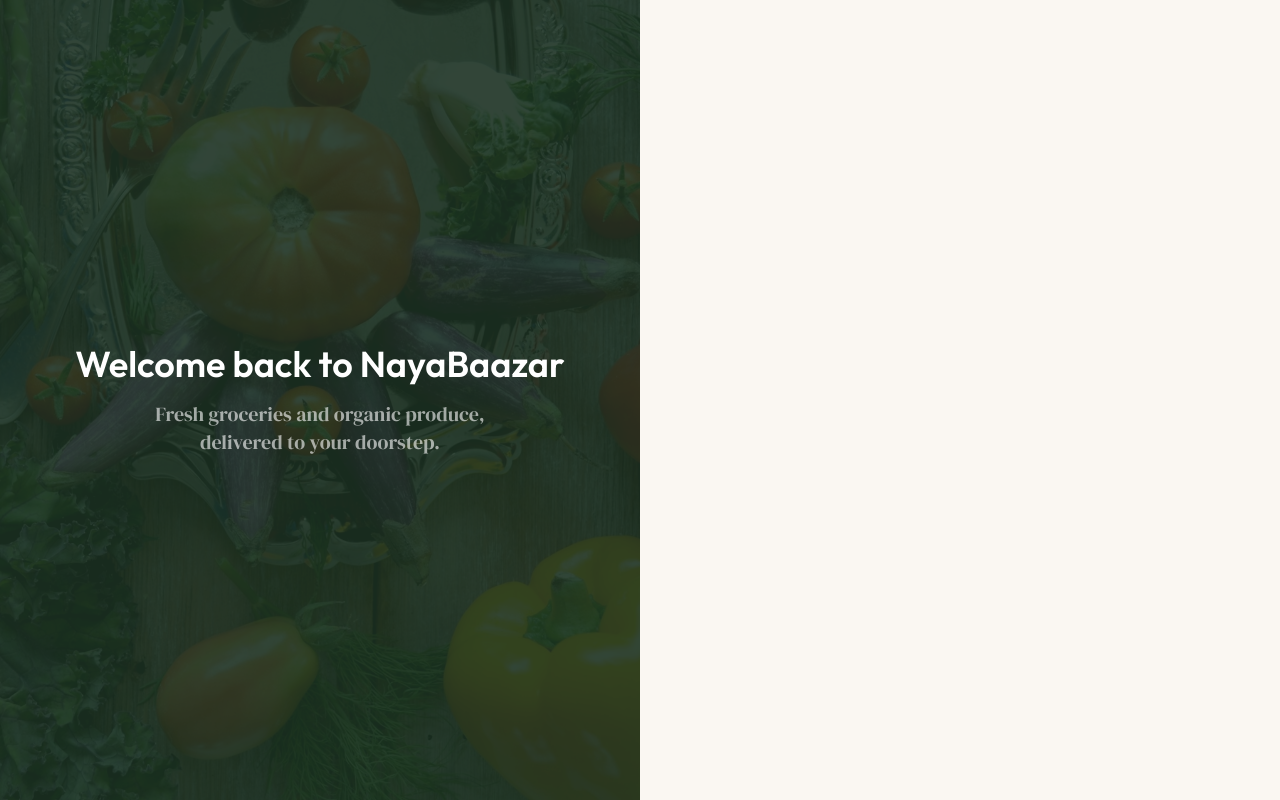
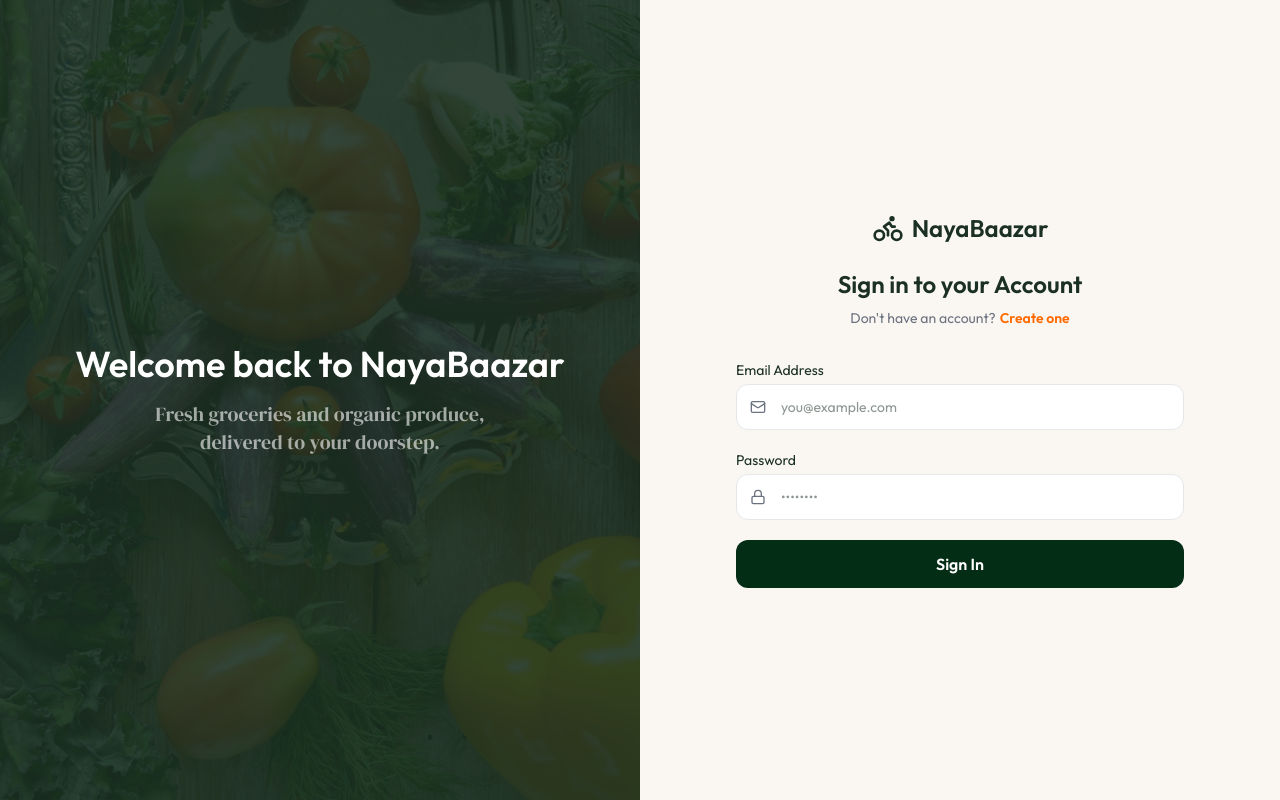
Before and after one commit to NikhilTamang/grocery-ecommerce, a React (Vite) app in the folder client/: page /login in a window 1280 px wide. Built offline with nearby package versions, Linux system fonts and the light colour scheme.

Commit message:
login/register page design

```diff
--- a/client/src/pages/Login.tsx
+++ b/client/src/pages/Login.tsx
@@ -1,5 +1,13 @@
 import { useState } from "react";
 import { heroSectionData } from "../assets/assets";
+import { Link } from "react-router-dom";
+import {
+  BikeIcon,
+  Loader2Icon,
+  LockIcon,
+  MailIcon,
+  UserIcon,
+} from "lucide-react";
 
 const Login = () => {
   const [isLoginState, setIsLoginState] = useState(true);
@@ -36,7 +44,93 @@
       {/* Right Side */}
       <div className="flex-1 flex-center px-4 py-12 bg-app-cream">
         <div className="w-full max-w-md">
-          {/* form header message  */}
+          {/* form header message */}
+          <div className="text-center mb-8">
+            <Link to="/" className="inline-flex items-center gap-2 mb-6">
+              <BikeIcon className="size-8 text-app-green" />
+              <span className="text-2xl font-semibold text-app-green">
+                NayaBaazar
+              </span>
+            </Link>
+            <h1 className="text-2xl font-semibold text-app-green mb-2">
+              {isLoginState
+                ? "Sign in to your Account"
+                : "Sign up for an account"}
+            </h1>
+            <p className="text-sm text-app-text-light">
+              {isLoginState
+                ? "Don't have an account?"
+                : "Already have an account?"}
+              <button
+                className="text-orange-500 ml-1 font-semibold hover:text-orange-600 transition-colors"
+                onClick={() => setIsLoginState(!isLoginState)}
+              >
+                {isLoginState ? "Create one" : "Sign in"}
+              </button>
+            </p>
+          </div>
+
+          {/* Login / Register form */}
+          <form onSubmit={handleSubmit} className="space-y-5">
+            {!isLoginState && (
+              <label className="text-sm flex flex-col gap-1">
+                Name
+                <div className="relative">
+                  <UserIcon className="absolute left-3.5 top-1/2 -translate-y-1/2 size-4 text-app-text-light" />
+                  <input
+                    type="text"
+                    value={name}
+                    onChange={(e) => setName(e.target.value)}
+                    required
+                    placeholder="Your name"
+                    className="w-full pl-11 pr-4 py-3 text-sm bg-white rounded-xl border not-focus:border-app-border transition-all"
+                  />
+                </div>
+              </label>
+            )}
+            <label className="text-sm flex flex-col gap-1">
+              Email Address
+              <div className="relative">
+                <MailIcon className="absolute left-3.5 top-1/2 -translate-y-1/2 size-4 text-app-text-light" />
+                <input
+                  type="email"
+                  value={email}
+                  onChange={(e) => setEmail(e.target.value)}
+                  required
+                  placeholder="you@example.com"
+                  className="w-full pl-11 pr-4 py-3 text-sm bg-white rounded-xl border not-focus:border-app-border transition-all"
+                />
+              </div>
+            </label>
+            <label className="text-sm flex flex-col gap-1">
+              Password
+              <div className="relative">
+                <LockIcon className="absolute left-3.5 top-1/2 -translate-y-1/2 size-4 text-app-text-light" />
+                <input
+                  type="password"
+                  value={password}
+                  onChange={(e) => setPassword(e.target.value)}
+                  required
+                  placeholder="••••••••"
+                  className="w-full pl-11 pr-4 py-3 text-sm bg-white rounded-xl border not-focus:border-app-border transition-all"
+                />
+              </div>
+            </label>
+
+            <button
+              type="submit"
+              disabled={loading}
+              className="flex-center w-full py-3 bg-green-950 text-white font-semibold rounded-xl hover:bg-green-900 transition-colors disabled:opacity-50"
+            >
+              {loading ? (
+                <Loader2Icon className="animate-spin" />
+              ) : isLoginState ? (
+                "Sign In"
+              ) : (
+                "Sign Up"
+              )}
+            </button>
+          </form>
         </div>
       </div>
     </div>
```
